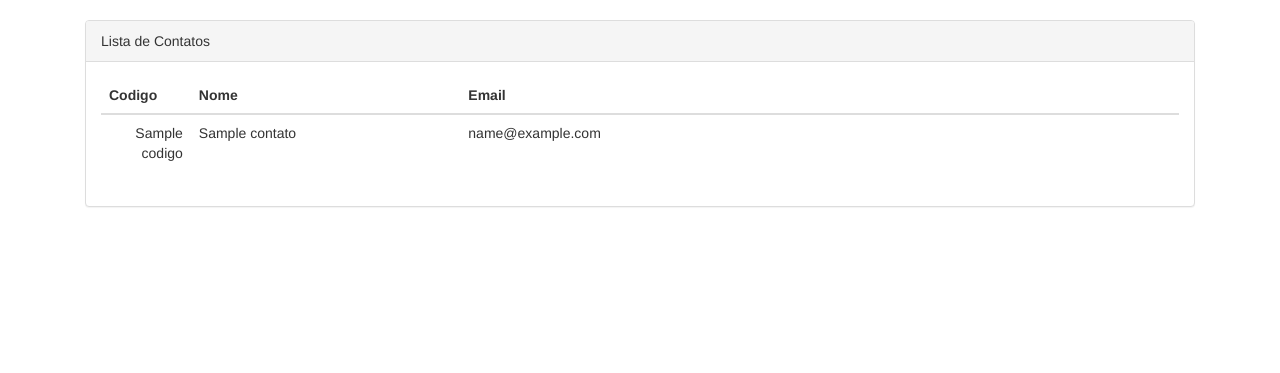
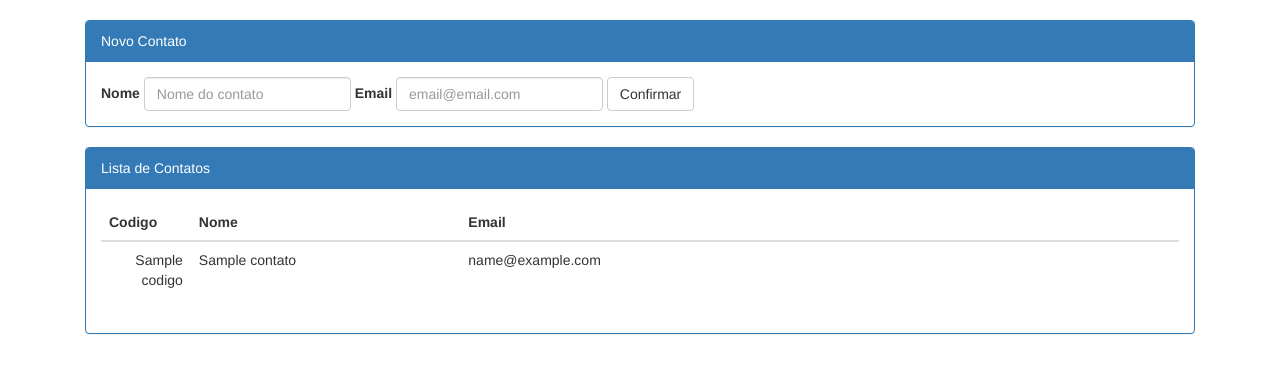
Before and after one commit to acca90/DjangoTheDisSilent, a Django app: template deploy/lista/templates/lista/index.html in a window 1280 px wide. Shown: the top 373 px of the page. Run offline with Django 3.2, Linux system fonts and the light colour scheme; the template is opened without the code that fills it: most values are stand-ins (such as "Sample title", 1, 10 or a date in 2020); some libraries are stand-ins or nearby versions.

Commit message:
terceiro

```diff
--- a/deploy/lista/templates/lista/index.html
+++ b/deploy/lista/templates/lista/index.html
@@ -9,7 +9,28 @@
 <br>
     <div class="container">
         <div class="col-md-12">
-            <div class="panel panel-default">
+            <div class="panel panel-primary">
+                <div class="panel-heading">
+                    Novo Contato
+                </div>
+                <div class="panel-body">
+                    <form class="form-inline" method="post" action="/gravar/">
+                        {% csrf_token %}
+                        <div class="form-group">
+                            <label for="exampleInputName2">Nome</label>
+                            <input type="text" class="form-control" name="nome" placeholder="Nome do contato">
+                        </div>
+                        <div class="form-group">
+                            <label for="exampleInputEmail2">Email</label>
+                            <input type="email" class="form-control" name="email" placeholder="email@email.com">
+                        </div>
+                        <button type="submit" class="btn btn-default">Confirmar</button>
+                    </form>
+                </div>
+            </div>
+        </div>
+        <div class="col-md-12">
+            <div class="panel panel-primary">
                 <div class="panel-heading">
                     Lista de Contatos
                 </div>
--- a/deploy/lista/urls.py
+++ b/deploy/lista/urls.py
@@ -4,4 +4,5 @@ from . import views
 
 urlpatterns = [
     url(r'^$', views.index, name='index'),
+    url(r'^gravar', views.gravar, name='gravar')
 ]
```
Also changed, not shown: deploy/lista/views.py (+11 -0 lines), deploy/db.sqlite3.
